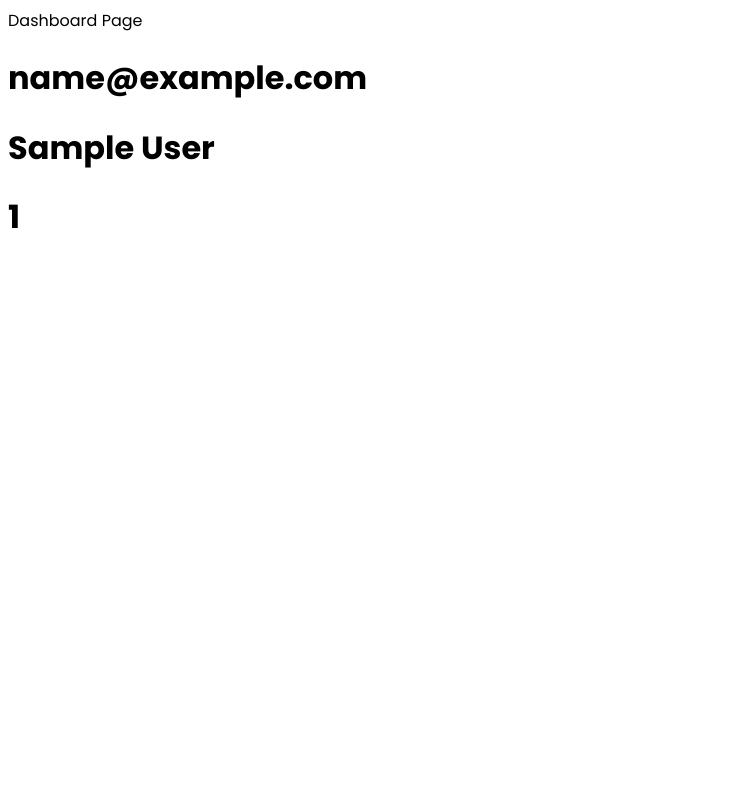
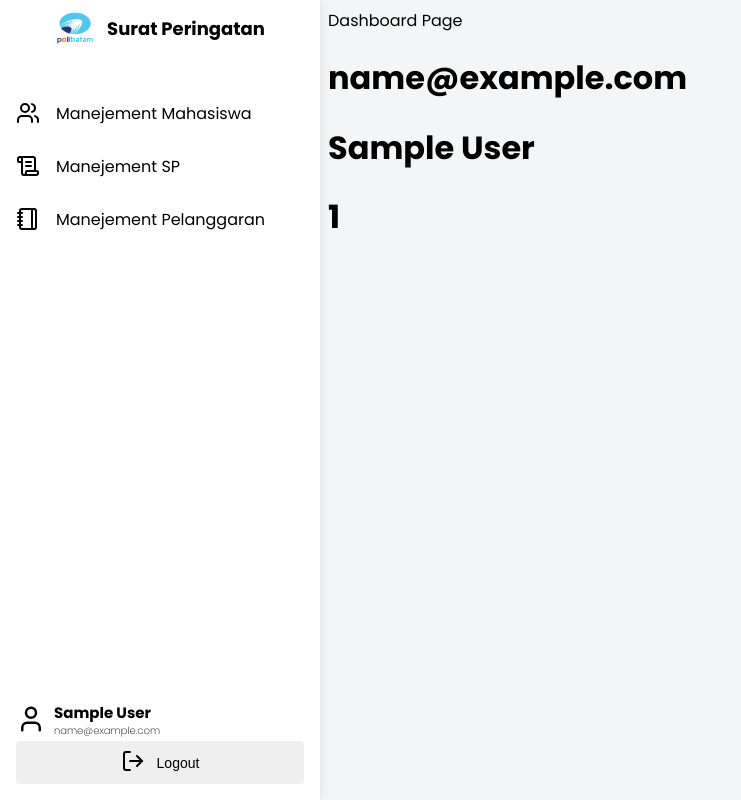
Before and after one commit to FranklinChang08/SuratPeringatan, a PHP site: page /staff/dashboard.php in a window 1280 px wide. Shown: the whole page, without its empty margins (0-741 px from the left). Run offline with PHP 8.4, Linux system fonts and the light colour scheme; the visitor is signed in with stand-in values (Sample User, id 1).

Commit message:
Sidebar Update

```diff
--- /dev/null
+++ b/component/sidebar.php
@@ -0,0 +1,113 @@
+<div class="sidebar-container">
+    <div class="wrapper">
+        <div class="sidebar-title">
+            <img src="../static/img/logo.png" alt="">
+            <h2>Surat Peringatan</h2>
+        </div>
+        <ul>
+            <li>
+                <a href="">
+                    <svg xmlns="http://www.w3.org/2000/svg" width="24" height="24" viewBox="0 0 24 24" fill="none" stroke="currentColor" stroke-width="2" stroke-linecap="round" stroke-linejoin="round" class="lucide lucide-users-icon lucide-users">
+                        <path d="M16 21v-2a4 4 0 0 0-4-4H6a4 4 0 0 0-4 4v2" />
+                        <path d="M16 3.128a4 4 0 0 1 0 7.744" />
+                        <path d="M22 21v-2a4 4 0 0 0-3-3.87" />
+                        <circle cx="9" cy="7" r="4" />
+                    </svg>
+                    <span>Manejement Mahasiswa</span>
+                </a>
+            </li>
+            <li>
+                <a href="">
+                    <svg xmlns="http://www.w3.org/2000/svg" width="24" height="24" viewBox="0 0 24 24" fill="none" stroke="currentColor" stroke-width="2" stroke-linecap="round" stroke-linejoin="round" class="lucide lucide-scroll-text-icon lucide-scroll-text">
+                        <path d="M15 12h-5" />
+                        <path d="M15 8h-5" />
+                        <path d="M19 17V5a2 2 0 0 0-2-2H4" />
+                        <path d="M8 21h12a2 2 0 0 0 2-2v-1a1 1 0 0 0-1-1H11a1 1 0 0 0-1 1v1a2 2 0 1 1-4 0V5a2 2 0 1 0-4 0v2a1 1 0 0 0 1 1h3" />
+                    </svg>
+                    <span>Manejement SP</span>
+                </a>
+            </li>
+            <li>
+                <a href="">
+                    <svg xmlns="http://www.w3.org/2000/svg" width="24" height="24" viewBox="0 0 24 24" fill="none" stroke="currentColor" stroke-width="2" stroke-linecap="round" stroke-linejoin="round" class="lucide lucide-notebook-icon lucide-notebook">
+                        <path d="M2 6h4" />
+                        <path d="M2 10h4" />
+                        <path d="M2 14h4" />
+                        <path d="M2 18h4" />
+                        <rect width="16" height="20" x="4" y="2" rx="2" />
+                        <path d="M16 2v20" />
+                    </svg>
+                    <span>Manejement Pelanggaran</span>
+                </a>
+            </li>
+        </ul>
+        <div class="logout-form">
+            <div class="account">
+                <svg xmlns="http://www.w3.org/2000/svg" width="30" height="30" viewBox="0 0 24 24" fill="none" stroke="currentColor" stroke-width="2" stroke-linecap="round" stroke-linejoin="round" class="lucide lucide-user-icon lucide-user">
+                    <path d="M19 21v-2a4 4 0 0 0-4-4H9a4 4 0 0 0-4 4v2" />
+                    <circle cx="12" cy="7" r="4" />
+                </svg>
+                <div>
+                    <h2 class="nama"><?= $nama_staff ?></h2>
+                    <h2 class="email"><?= $email ?></h2>
+                </div>
+            </div>
+            <form action="" method="POST">
+                <button type="submit">
+                    <span><svg xmlns="http://www.w3.org/2000/svg" width="24" height="24" viewBox="0 0 24 24" fill="none" stroke="currentColor" stroke-width="2" stroke-linecap="round" stroke-linejoin="round" class="lucide lucide-log-out-icon lucide-log-out">
+                            <path d="m16 17 5-5-5-5" />
+                            <path d="M21 12H9" />
+                            <path d="M9 21H5a2 2 0 0 1-2-2V5a2 2 0 0 1 2-2h4" />
+                        </svg></span>
+                    <span>Logout</span>
+                </button>
+            </form>
+        </div>
+    </div>
+</div>
+
+<div class="menu-container">
+    <ul>
+        <li>
+            <a href="">
+                <svg xmlns="http://www.w3.org/2000/svg" width="30" height="30" viewBox="0 0 24 24" fill="none" stroke="currentColor" stroke-width="2" stroke-linecap="round" stroke-linejoin="round" class="lucide lucide-users-icon lucide-users">
+                    <path d="M16 21v-2a4 4 0 0 0-4-4H6a4 4 0 0 0-4 4v2" />
+                    <path d="M16 3.128a4 4 0 0 1 0 7.744" />
+                    <path d="M22 21v-2a4 4 0 0 0-3-3.87" />
+                    <circle cx="9" cy="7" r="4" />
+                </svg>
+            </a>
+        </li>
+        <li>
+            <a href="">
+                <svg xmlns="http://www.w3.org/2000/svg" width="30" height="30" viewBox="0 0 24 24" fill="none" stroke="currentColor" stroke-width="2" stroke-linecap="round" stroke-linejoin="round" class="lucide lucide-scroll-text-icon lucide-scroll-text">
+                    <path d="M15 12h-5" />
+                    <path d="M15 8h-5" />
+                    <path d="M19 17V5a2 2 0 0 0-2-2H4" />
+                    <path d="M8 21h12a2 2 0 0 0 2-2v-1a1 1 0 0 0-1-1H11a1 1 0 0 0-1 1v1a2 2 0 1 1-4 0V5a2 2 0 1 0-4 0v2a1 1 0 0 0 1 1h3" />
+                </svg>
+            </a>
+        </li>
+        <li>
+            <a href="">
+                <svg xmlns="http://www.w3.org/2000/svg" width="30" height="30" viewBox="0 0 24 24" fill="none" stroke="currentColor" stroke-width="2" stroke-linecap="round" stroke-linejoin="round" class="lucide lucide-notebook-icon lucide-notebook">
+                    <path d="M2 6h4" />
+                    <path d="M2 10h4" />
+                    <path d="M2 14h4" />
+                    <path d="M2 18h4" />
+                    <rect width="16" height="20" x="4" y="2" rx="2" />
+                    <path d="M16 2v20" />
+                </svg>
+            </a>
+        </li>
+        <li>
+            <a href="">
+                <svg xmlns="http://www.w3.org/2000/svg" width="24" height="24" viewBox="0 0 24 24" fill="none" stroke="currentColor" stroke-width="2" stroke-linecap="round" stroke-linejoin="round" class="lucide lucide-log-out-icon lucide-log-out">
+                    <path d="m16 17 5-5-5-5" />
+                    <path d="M21 12H9" />
+                    <path d="M9 21H5a2 2 0 0 1-2-2V5a2 2 0 0 1 2-2h4" />
+                </svg>
+            </a>
+        </li>
+    </ul>
+</div>
--- a/staff/dashboard.php
+++ b/staff/dashboard.php
@@ -2,7 +2,7 @@
 session_start();
 $email = $_SESSION['email'];
 $nama_staff = $_SESSION['nama_staff'];
-$nim = $_SESSION['nim'];
+$nik = $_SESSION['nik'];
 ?>
 
 <!DOCTYPE html>
@@ -15,14 +15,31 @@ $nim = $_SESSION['nim'];
     <link rel="icon" href="../static/img/logo.png" type="image/x-icon">
 
     <link rel="stylesheet" href="../static/style/font.css">
+    <link rel="stylesheet" href="../static/style/sidebar.css">
+
+    <style>
+        body {
+            background-color: #F4F5F6;
+        }
+
+        .content {
+            width: calc(100%-20rem);
+            margin-left: 20rem;
+        }
+    </style>
 </head>
 
 <body class="font-poppins">
-    Dashboard Page
+    <?php
+    include('../component/sidebar.php')
+    ?>
+    <div class="content">
+        Dashboard Page
 
-    <h1><?= $email ?></h1>
-    <h1><?= $nama_staff ?></h1>
-    <h1><?= $nim ?></h1>
+        <h1><?= $email ?></h1>
+        <h1><?= $nama_staff ?></h1>
+        <h1><?= $nik ?></h1>
+    </div>
 </body>
 
 </html>
--- /dev/null
+++ b/static/style/sidebar.css
@@ -0,0 +1,161 @@
+.sidebar-container {
+  position: fixed;
+  top: 0;
+  left: 0;
+  z-index: 30;
+
+  display: block;
+  width: 20rem;
+  height: 100vh;
+  background-color: white;
+  box-shadow: 0 0 10px rgba(0, 0, 0, 0.1);
+}
+
+.sidebar-container .wrapper {
+  width: 100%;
+  height: 100%;
+
+  position: relative;
+}
+
+.sidebar-container .sidebar-title {
+  display: flex;
+  justify-content: center;
+  align-items: center;
+  gap: 12px;
+}
+
+.sidebar-container .sidebar-title img {
+  width: 40px;
+}
+
+.sidebar-container .sidebar-title h2 {
+  font-size: 18px;
+}
+
+.sidebar-container ul {
+  list-style: none;
+  margin: 2rem 0 0 0;
+  padding: 0 1rem 0 0;
+
+  display: flex;
+  flex-direction: column;
+  gap: 4px;
+}
+
+.sidebar-container ul li a{
+  padding: 0.75rem 1rem;
+  border-bottom-right-radius: 4px;
+  border-top-right-radius: 4px;
+  background-color: transparent;
+  text-decoration: none;
+  color: black;
+
+  display: flex;
+  align-items: center;
+  gap: 1rem;
+}
+
+.sidebar-container ul li a:hover {
+  background-color: rgb(37 99 235 / var(--tw-text-opacity, 1));
+  transition: all 0.6s ease-in-out;
+  color: white;
+  box-shadow: 0 0 10px rgba(0, 0, 0, 0.6);
+}
+
+.sidebar-container .wrapper .logout-form {
+  position: absolute;
+  bottom: 0;
+  left: 0;
+  width: 100%;
+}
+
+.sidebar-container .wrapper .logout-form form {
+  padding: 0 1rem 1rem 1rem;
+}
+
+.sidebar-container .wrapper .logout-form form button {
+  width: 100%;
+  padding: 0.5rem 0;
+  border: none;
+  border-radius: 4px;
+  font-size: 14px;
+  display: flex;
+  align-items: center;
+  justify-content: center;
+  gap: 12px;
+
+  cursor: pointer;
+}
+
+.sidebar-container .wrapper .logout-form form button:hover {
+  background-color: rgb(239 68 68 / var(--tw-text-opacity, 1));
+  transition: all 0.4s ease-in-out;
+  color: white;
+}
+
+.sidebar-container .logout-form .account {
+  padding: 0 1rem 0 1rem;
+  font-size: 10px;
+  line-height: 5px;
+  display: flex;
+  align-items: center;
+  gap: 8px;
+}
+.sidebar-container .logout-form .account .email {
+  font-size: 10px;
+  line-height: 5px;
+  font-weight: 200;
+  font-size: 10px;
+  line-height: 5px;
+}
+
+.menu-container {
+  display: none;
+  position: fixed;
+  bottom: 0;
+  left: 0;
+  width: 100%;
+  background-color: white;
+  box-shadow: 0 0 10px rgba(0, 0, 0, 0.2);
+}
+
+.menu-container ul {
+  display: flex;
+  justify-content: center;
+  gap: 2rem;
+  list-style: none;
+  padding: 0 1rem;
+}
+
+.menu-container ul li a{
+  display: flex;
+  justify-content: center;
+  align-items: center;
+  flex-direction: column;
+  font-size: 10px;
+  padding: 1rem;
+  border-radius: 100%;
+  color: black;
+  text-decoration: none;
+  width: 20px;
+  height: 20px;
+  aspect-ratio: 1/1;
+}
+
+.menu-container ul li a:hover {
+  background-color: rgb(37 99 235 / var(--tw-text-opacity, 1));
+  transition: all 0.6s ease-in-out;
+  color: white;
+  box-shadow: 0 0 10px rgba(0, 0, 0, 0.6);
+}
+
+@media screen and (max-width: 746px) {
+  .sidebar-container {
+    display: none;
+  }
+
+  .menu-container {
+    display: block;
+  }
+}
```
